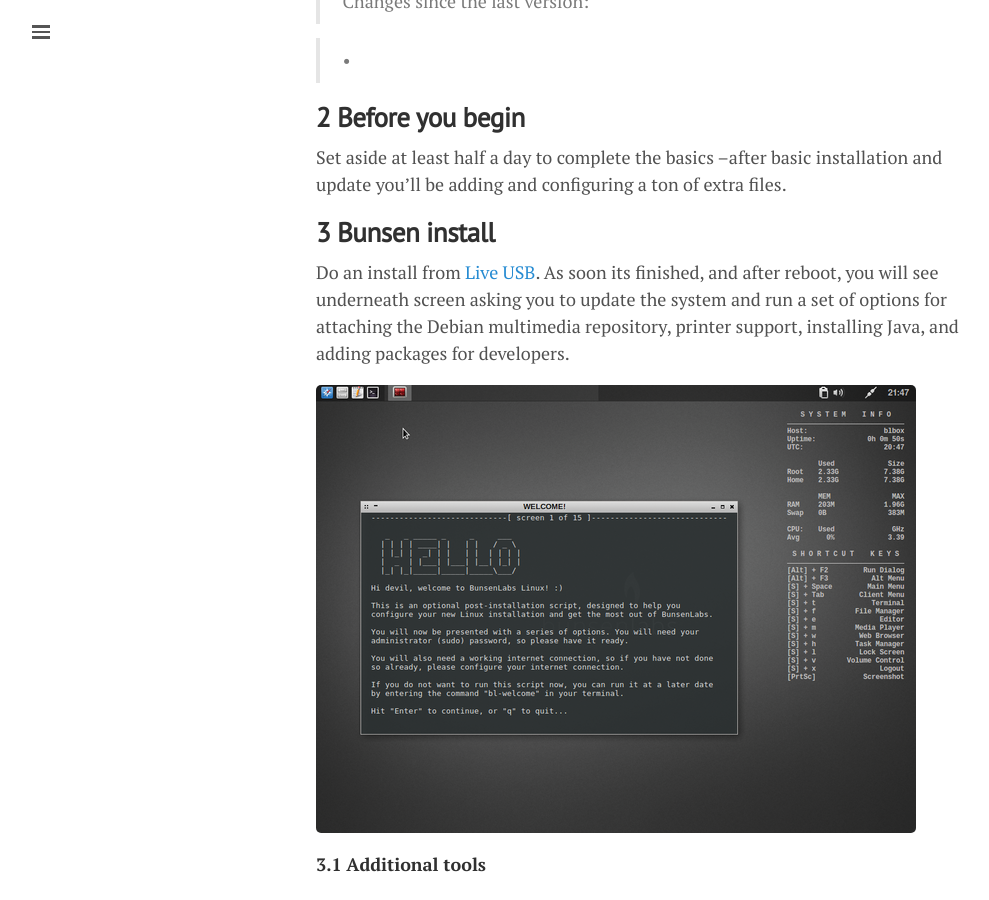
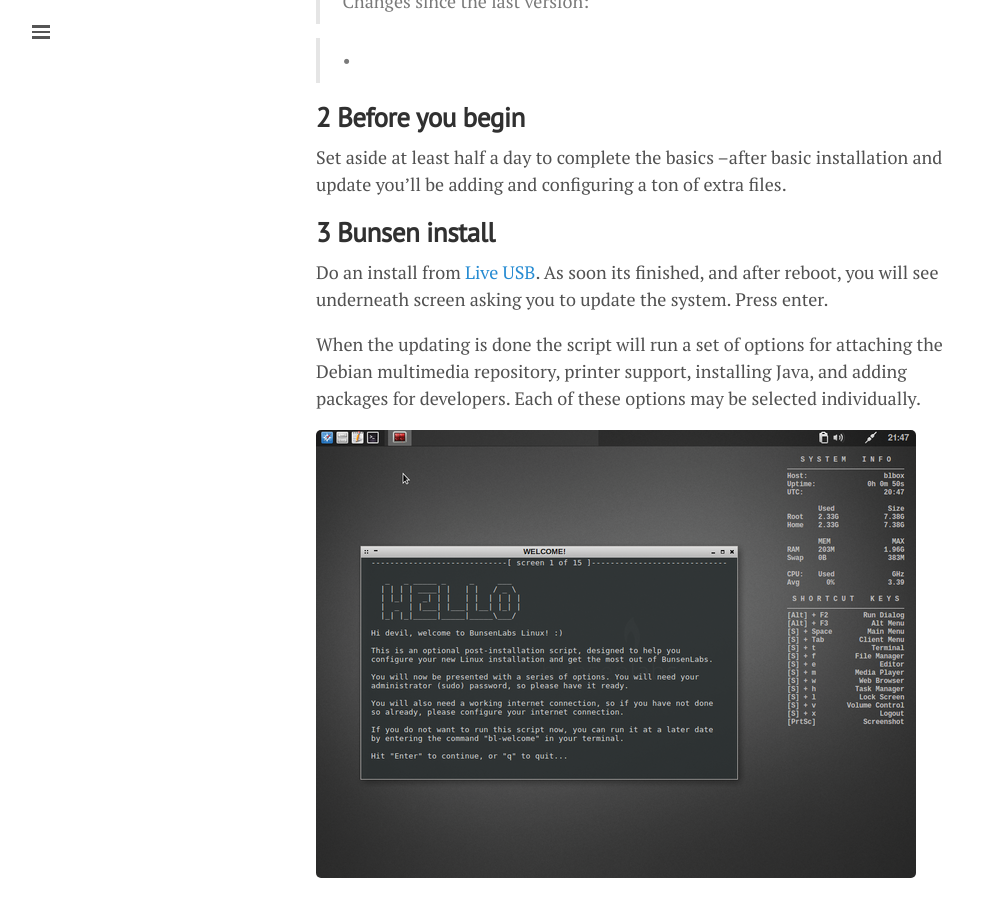
Before and after one commit to lgeurts/lgeurts.github.io, a Jekyll site: the page built from _posts/2017-07-11-bunsenlabs-linux-setup-notes-for dell-inspiron-6000.md, in a window 1280 px wide and 900 px high, scrolled down 1155 px. Shown: the whole window, without its empty margins (0-989 px from the left). Built offline with Jekyll 4.4.1, drawn with Linux system fonts in a browser that asks for light colours; nearby versions of some CDN libraries; comment, search, counter and statistics services are not loaded.

Commit message:
Update 2017-07-11-bunsenlabs-linux-setup-notes-for dell-inspiron-6000.md

```diff
--- a/_posts/2017-07-11-bunsenlabs-linux-setup-notes-for dell-inspiron-6000.md
+++ b/_posts/2017-07-11-bunsenlabs-linux-setup-notes-for dell-inspiron-6000.md
@@ -33,7 +33,9 @@
 **3 Bunsen install**
 ---------------------
 
-Do an install from [Live USB](https://www.bunsenlabs.org/installation.html). As soon its finished, and after reboot, you will see underneath screen asking you to update the system and run a set of options for attaching the Debian multimedia repository, printer support, installing Java, and adding packages for developers.
+Do an install from [Live USB](https://www.bunsenlabs.org/installation.html). As soon its finished, and after reboot, you will see underneath screen asking you to update the system. Press enter.
+
+When the updating is done the script will run a set of options for attaching the Debian multimedia repository, printer support, installing Java, and adding packages for developers. Each of these options may be selected individually.
 
 ![BunsenLabs Welcome](/assets/bunsenlabs-welcome.jpg)
 
```
